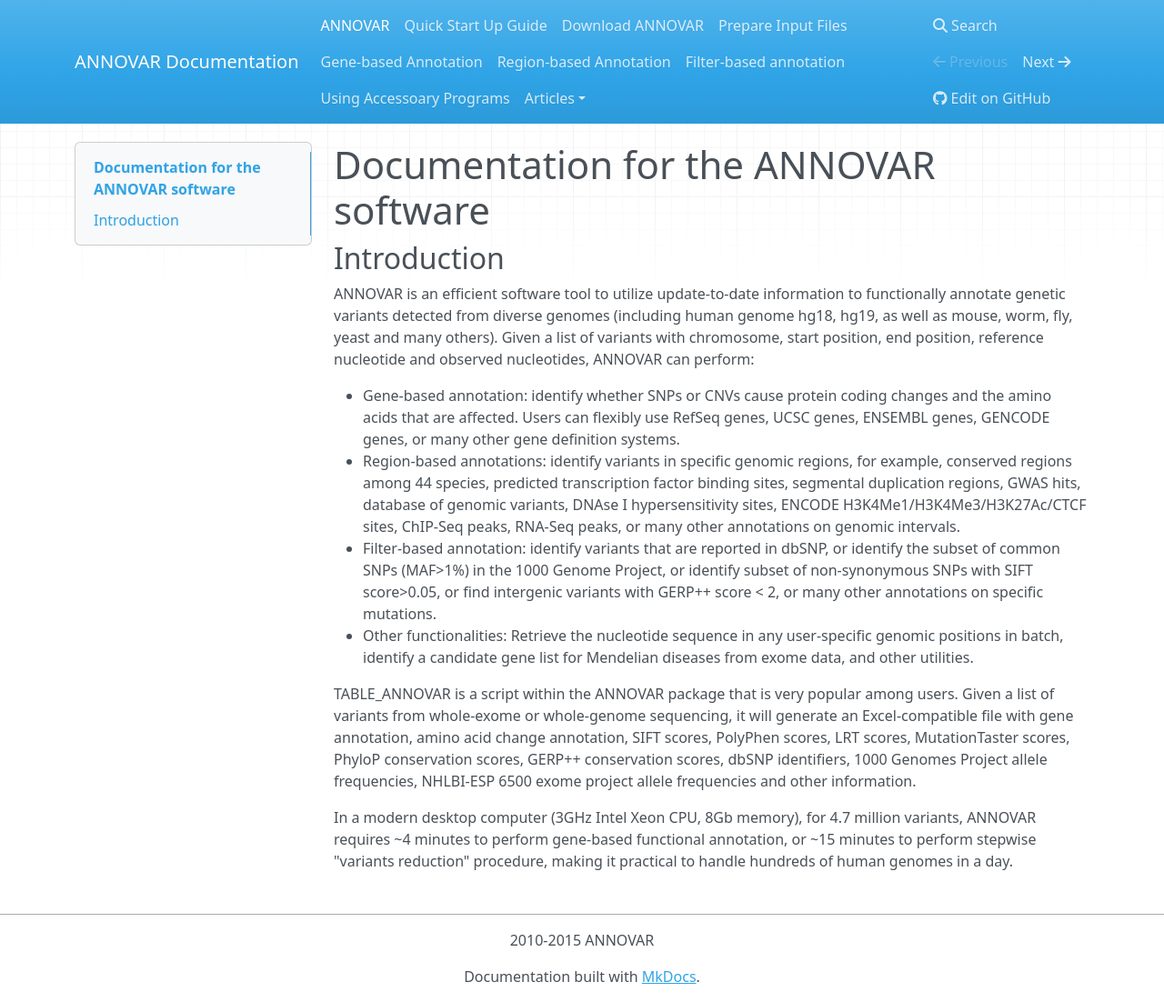
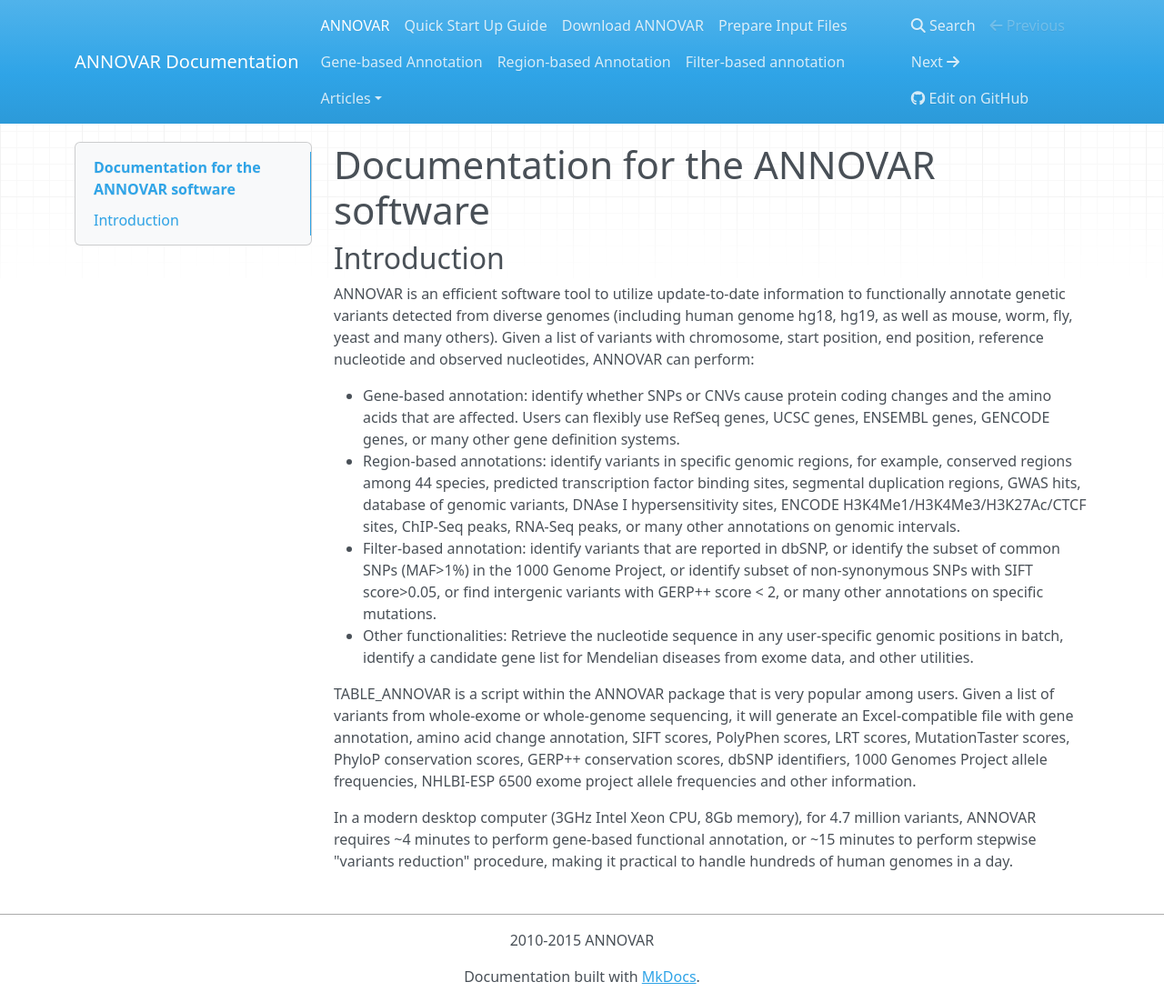
Before and after one commit to WGLab/doc-ANNOVAR, an MkDocs documentation site: the page built from docs/index.md, in a window 1280 px wide and 1102 px high. Shown: the whole window at 91% size. Built offline with MkDocs 1.6.1, drawn with Linux system fonts in a browser that asks for light colours; nearby versions of some CDN libraries; old or Windows-style settings are respelled for this version of MkDocs.

Commit message:
Updated mkdocs.yml

```diff
--- a/mkdocs.yml
+++ b/mkdocs.yml
@@ -23,13 +23,13 @@ pages:
 - ['gene.md', 'Gene-based Annotation']
 - ['region.md', 'Region-based Annotation']
 - ['filter.md', 'Filter-based annotation']
-- ['accessory.md', 'Using Accessoary Programs']
 #- ['filter.md', 'Filter-based annotation']
 #- ['accessory.md', 'Using Accessary Programs']
 
 #- ['misc/whatsnew.md', 'Misc', 'What's New']
 #- ['misc/faq.md', 'Misc', 'FAQ']
 #- ['misc/contributing.md', 'Misc', 'Contribute to ANNOVAR']
+#- ['accessory.md', 'Using Accessoary Programs']
 
 
 # Articles
```
